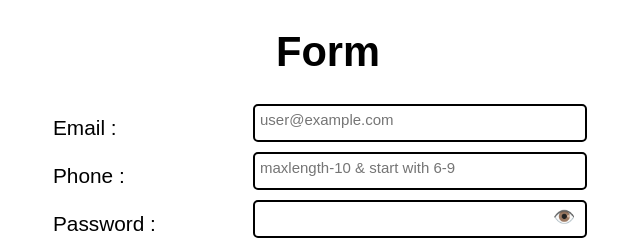
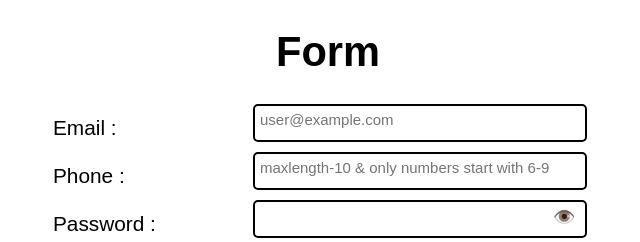
Before and after one commit to ragini377/validationForm, a plain HTML site: page index.html in a window 1280 px wide. Shown: the top 242 px of the page, 455-1095 px from the left. Drawn offline with nearby package versions, Linux system fonts and the light colour scheme.

Commit message:
Update index.html

```diff
--- a/index.html
+++ b/index.html
@@ -29,7 +29,7 @@
         <div class="formelement">
 
             <label for="phoneno">Phone : </label>
-            <input type="text" id="phoneno" maxlength="10" placeholder="maxlength-10 & start with 6-9">
+            <input type="text" id="phoneno" maxlength="10"  pattern="\d*" inputmode="numeric" placeholder="maxlength-10 & only numbers start with 6-9">
         </div>
 
         <div class="formelement">
```
